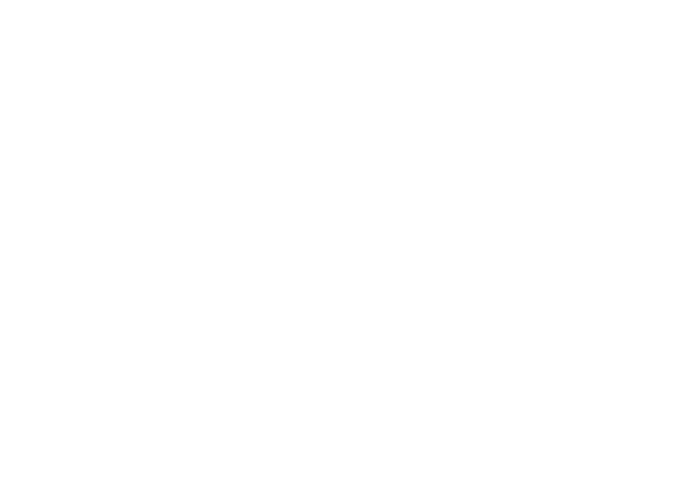
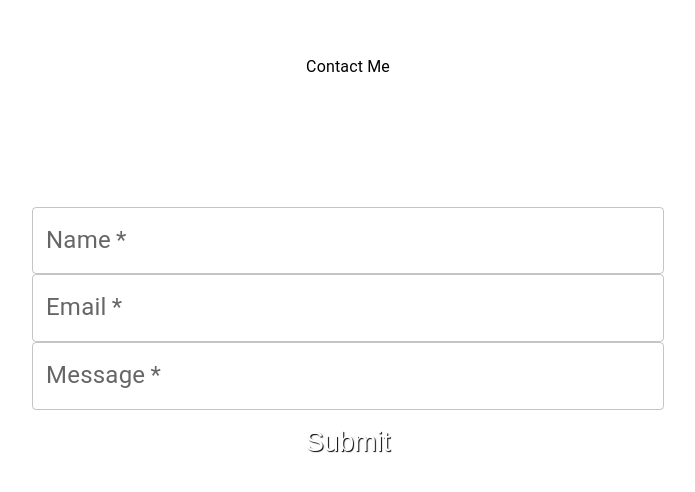
Before and after one commit to allenaxie/cl-realestate, a Next.js app: page / in a window 1280 px wide. Shown: the part 4599-5091 px from the top of the page, without its empty margins (292-987 px from the left). Before the commit the page ends 4548 px from the top, so only its background shows below. Built offline with nearby package versions, Linux system fonts and the light colour scheme.

Commit message:
Create contact me form.

```diff
--- /dev/null
+++ b/components/ContactForm/ContactForm.module.scss
@@ -0,0 +1,57 @@
+.heading {
+    font-size: 5rem;
+    margin-top: 3rem;
+}
+
+.form {
+    display: flex;
+    flex-direction: column;
+    justify-content: center;
+    margin: 3rem 0;
+    width: 50%;
+    padding: 5rem 8rem 3rem 8rem;
+    background-color: white;
+    border-radius: 10px;
+
+    & > * {
+        margin-bottom: 2rem;
+    }
+}
+
+.name, .email, .message {
+    & label {
+        font-size: 1.5rem;
+    }
+
+    & div {
+        font-size:1.5rem;
+    }
+}
+
+.btnContainer {
+    display: flex;
+    justify-content: center;
+}
+
+.submitBtn {
+    width: 20rem;
+    height: 4rem;
+    border:none;
+    background-color: var(--color-primary-tan-1);
+    color: white;
+    font-size: 1.7rem;
+    text-shadow: 1px 1px 1px black;
+    cursor: pointer;
+    transition: all .2s;
+
+    &:hover {
+        transform: translateY(-4px);
+        box-shadow: 3px 3px 6px rgba(0,0,0,0.2);
+    }
+
+    &:active {
+        transform: translateY(1px);
+        box-shadow: 1px 1px 3px rgba(0,0,0,0.2);
+    }
+
+}
--- /dev/null
+++ b/components/ContactForm/ContactForm.tsx
@@ -0,0 +1,47 @@
+import classes from './ContactForm.module.scss';
+import { useForm, ValidationError } from '@formspree/react';
+import {TextField, Typography} from '@mui/material';
+import Aos from 'aos';
+import 'aos/dist/aos.css';
+import { useEffect } from 'react';
+
+
+const ContactForm = () => {
+    const [state, handleSubmit] = useForm("mdobdoon");
+    if (state.succeeded) {
+        return <p>Thanks for joining!</p>;
+    }
+
+
+    return (
+        <>
+            <Typography className={classes.heading}>Contact Me</Typography>
+            <form onSubmit={handleSubmit} className={classes.form}>
+                <TextField
+                label="Name"
+                required
+                className={classes.name}
+                />
+                <TextField
+                label="Email"
+                required
+                className={classes.email}
+                />
+                <TextField
+                label="Message"
+                multiline
+                required
+                className={classes.message}
+                />
+                <div className={classes.btnContainer}>
+                    <button type="submit" disabled={state.submitting} className={classes.submitBtn}>
+                        Submit
+                    </button>
+                </div>
+            </form>
+        </>
+
+    )
+}
+
+export default ContactForm;
--- a/components/ReviewListItem/ReviewListItem.module.scss
+++ b/components/ReviewListItem/ReviewListItem.module.scss
@@ -1,7 +1,7 @@
 .card {
     padding: 4rem 8rem 2rem 8rem;
     box-shadow: var(--shadow-dark);
-    width: 60%;
+    width: 50%;
     margin: 3rem 0;
 
     &:first-child {
--- a/components/index.ts
+++ b/components/index.ts
@@ -5,3 +5,4 @@
 export {default as About} from './About/About';
 export {default as PropertyList} from './PropertyList/PropertyList';
 export {default as ReviewList} from './ReviewList/ReviewList';
+export {default as ContactForm} from './ContactForm/ContactForm';
--- a/package.json
+++ b/package.json
@@ -11,6 +11,7 @@
   "dependencies": {
     "@emotion/react": "^11.8.2",
     "@emotion/styled": "^11.8.1",
+    "@formspree/react": "^2.2.4",
     "@mui/icons-material": "^5.5.0",
     "@mui/material": "^5.5.0",
     "aos": "^3.0.0-beta.6",
--- a/pages/index.tsx
+++ b/pages/index.tsx
@@ -1,7 +1,7 @@
 import type { NextPage } from 'next';
 import Head from 'next/head';
 import classes from '../styles/Home.module.scss';
-import {Navbar, Hero, Stats, About, PropertyList, ReviewList} from '../components';
+import {Navbar, Hero, Stats, About, PropertyList, ReviewList, ContactForm} from '../components';
 
 const Home: NextPage = () => {
   return (
@@ -30,7 +30,9 @@
         <section className={classes.reviewsSection}>
           <ReviewList/>
         </section>
-        {/* <section className="contact-section"></section>  */}
+        <section className={classes.contactSection}>
+          <ContactForm/>
+        </section>
       </main>
       {/* <footer>footer</footer> */}
     </div>
--- a/styles/Home.module.scss
+++ b/styles/Home.module.scss
@@ -28,6 +28,11 @@
     flex-direction: column;
     justify-content: center;
     align-items: center;
+}
 
-
+.contactSection {
+    display: flex;
+    flex-direction: column;
+    align-items: center;
+    background-color: var(--color-primary-tan-3);
 }
```
Also changed, not shown: 1 other file (tests, documents, lock files or other folders).
